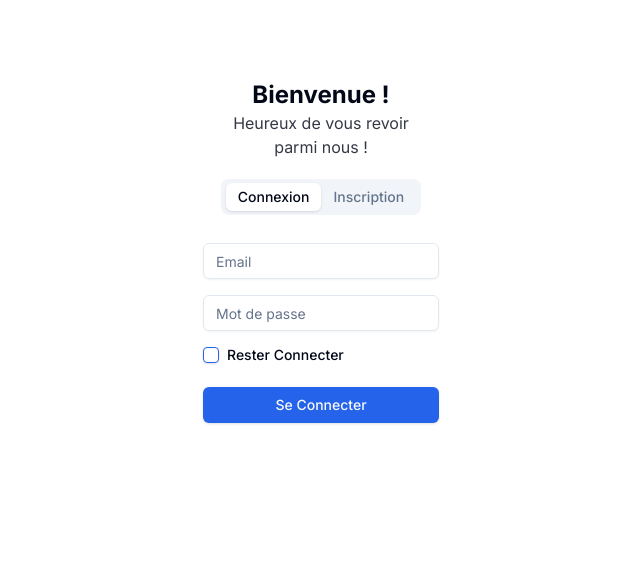
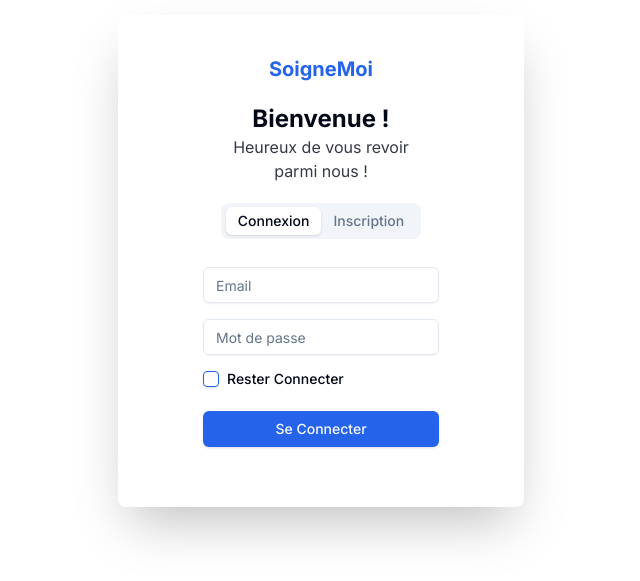
Before and after one commit to jason-heng/soigne-moi, a Next.js app: page /auth in a window 1280 px wide. Shown: the part 139-720 px from the top of the page, without its empty margins (319-959 px from the left). Built offline with nearby package versions, Linux system fonts and the light colour scheme.

Commit message:
feat: add auth page card

```diff
--- a/src/app/auth/page.tsx
+++ b/src/app/auth/page.tsx
@@ -18,7 +18,7 @@ function SignupForm() {
             <Input type="text" placeholder="Adresse" />
             <div className='flex gap-2'>
                 <Input type="password" placeholder="Mot de passe" />
-                <Input type="password" placeholder="Répéter mot de passe"  />
+                <Input type="password" placeholder="Répéter mot de passe" />
             </div>
             <Button className='mt-2'>S&apos;inscrire</Button>
         </div>
@@ -43,7 +43,9 @@ export default function AuthPage() {
     const [tab, setTab] = useState("login")
 
     return (
-        <main className='flex justify-center items-center flex-col h-screen'>
+        <main className='flex justify-center items-center  h-screen'>
+            <div className='flex flex-col items-center shadow-2xl rounded-lg p-2 py-10'>
+            <h1 className='text-primary text-xl font-bold mb-5'>SoigneMoi</h1>
                 <h1 className='text-2xl font-bold'>Bienvenue !</h1>
                 <h3 className='opacity-80 text-center'>Heureux de vous {tab === "login" ? "revoir" : "accueillir"}<br />parmi nous !</h3>
                 <Tabs defaultValue="login" onValueChange={value => setTab(value)} className='flex flex-col justify-center items-center gap-5 m-5 w-[350px]'>
@@ -57,7 +59,7 @@ export default function AuthPage() {
                     <TabsContent value="signup">
                         <SignupForm />
                     </TabsContent>
-            </Tabs>
+                </Tabs></div>
         </main>
     )
 }
```
Lines whose indentation alone changed are shown as unchanged.
